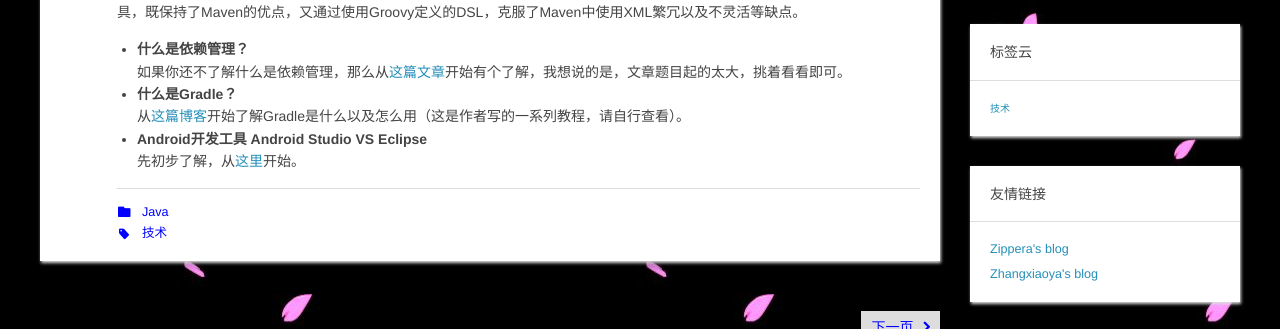
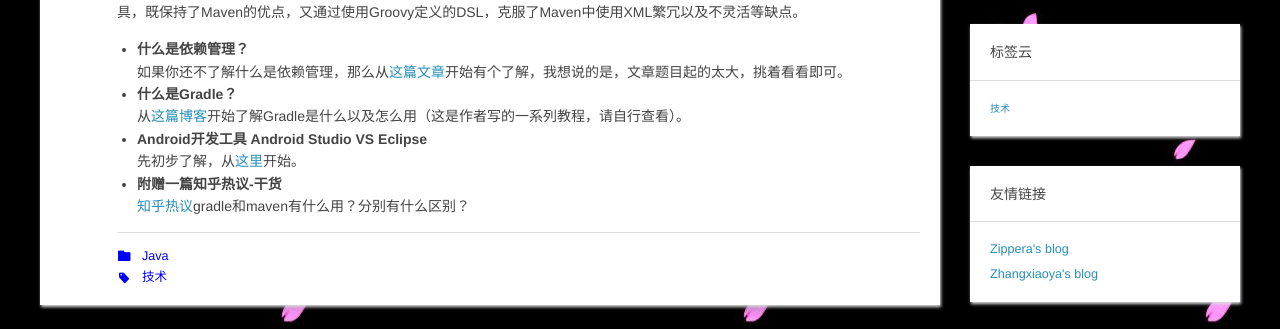
Before and after one commit to beibeirory/beibeirory.github.io, a plain HTML site: page 2016/02/25/Java的依赖管理/index.html in a window 1280 px wide. Shown: the part 394-723 px from the top of the page. Drawn offline with nearby package versions, Linux system fonts and the light colour scheme; a script that the page names is missing.

Commit message:
Site updated: 2016-02-25 20:21:44

```diff
--- a/2016/02/25/Java的依赖管理/index.html
+++ b/2016/02/25/Java的依赖管理/index.html
@@ -224,6 +224,7 @@
 <li><strong>什么是依赖管理？</strong><br>如果你还不了解什么是依赖管理，那么从<a href="http://news.cnw.com.cn/news-international/htm2016/20160224_324750.shtml" target="_blank" rel="external">这篇文章</a>开始有个了解，我想说的是，文章题目起的太大，挑着看看即可。</li>
 <li><strong>什么是Gradle？</strong><br>从<a href="https://segmentfault.com/a/1190000002439306" target="_blank" rel="external">这篇博客</a>开始了解Gradle是什么以及怎么用（这是作者写的一系列教程，请自行查看）。</li>
 <li><strong>Android开发工具 Android Studio VS Eclipse</strong><br>先初步了解，从<a href="https://segmentfault.com/a/1190000002401964" target="_blank" rel="external">这里</a>开始。</li>
+<li><strong>附赠一篇知乎热议-干货</strong><br><a href="http://www.zhihu.com/question/29338218?sort=created" target="_blank" rel="external">知乎热议</a>gradle和maven有什么用？分别有什么区别？</li>
 </ul>
 
 
```
Also changed, not shown: index.html (+1 -0 lines).
